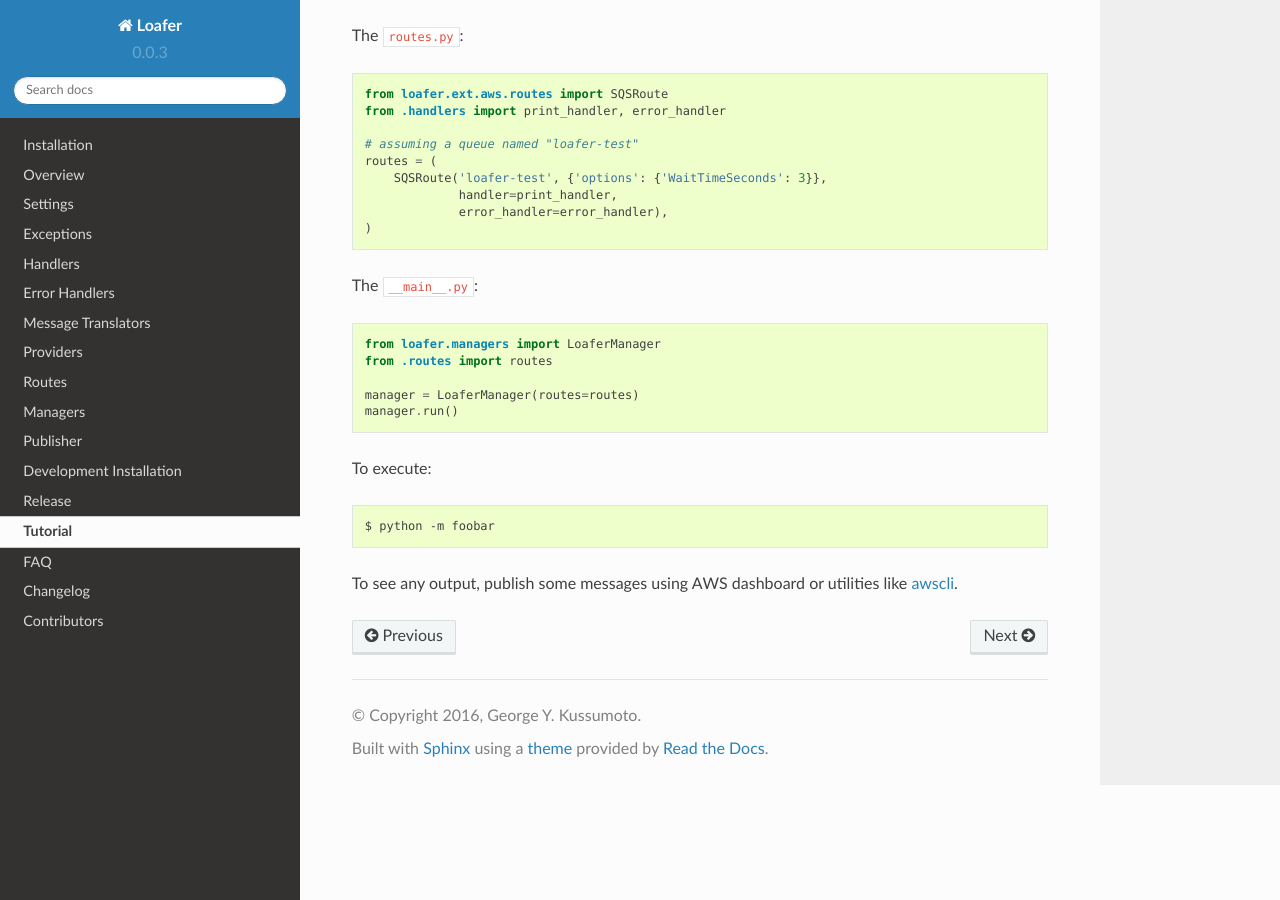
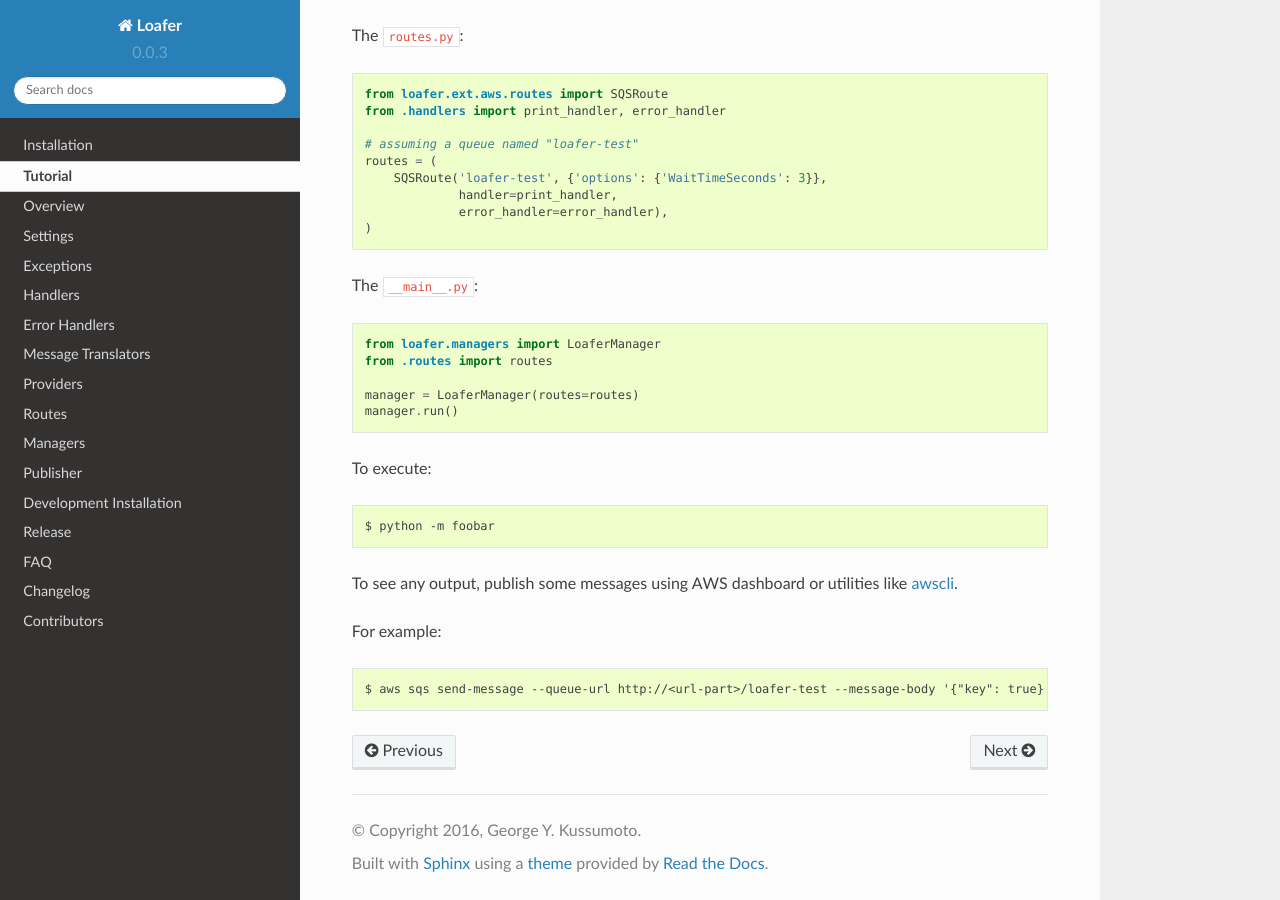
Before and after one commit to georgeyk/loafer, a Sphinx documentation site: the page built from docs/source/tutorial.rst, in a window 1280 px wide and 900 px high, scrolled down 702 px. Built offline with Sphinx 7.4.7 and the Read the Docs theme 2.0.0, drawn with Linux system fonts in a browser that asks for light colours.

Commit message:
Minor doc updates

```diff
--- a/docs/source/index.rst
+++ b/docs/source/index.rst
@@ -16,6 +16,7 @@ Quickstart
     :maxdepth: 1
 
     quickstart/installation.rst
+    tutorial.rst
 
 
 User Guide
@@ -52,7 +53,6 @@ Other
 .. toctree::
     :maxdepth: 2
 
-    tutorial.rst
     faq.rst
     changelog.rst
     contributors.rst
--- a/docs/source/tutorial.rst
+++ b/docs/source/tutorial.rst
@@ -60,4 +60,8 @@ To execute::
 
 To see any output, publish some messages using AWS dashboard or utilities like `awscli`_.
 
+For example::
+
+    $ aws sqs send-message --queue-url http://<url-part>/loafer-test --message-body '{"key": true}'
+
 .. _awscli: https://github.com/aws/aws-cli
```
